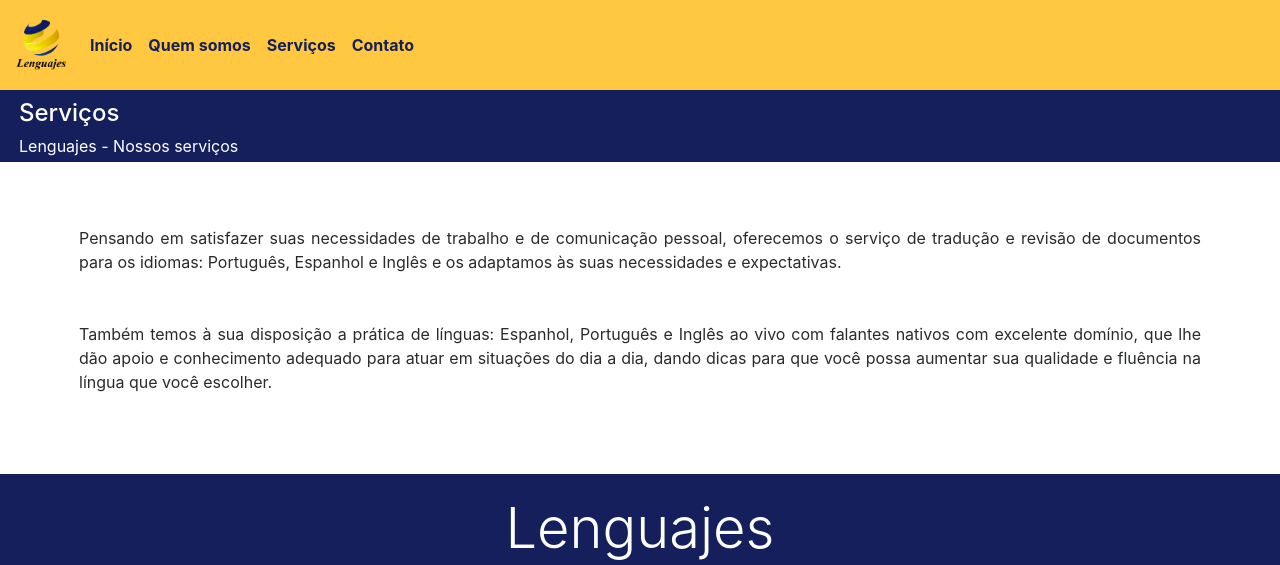
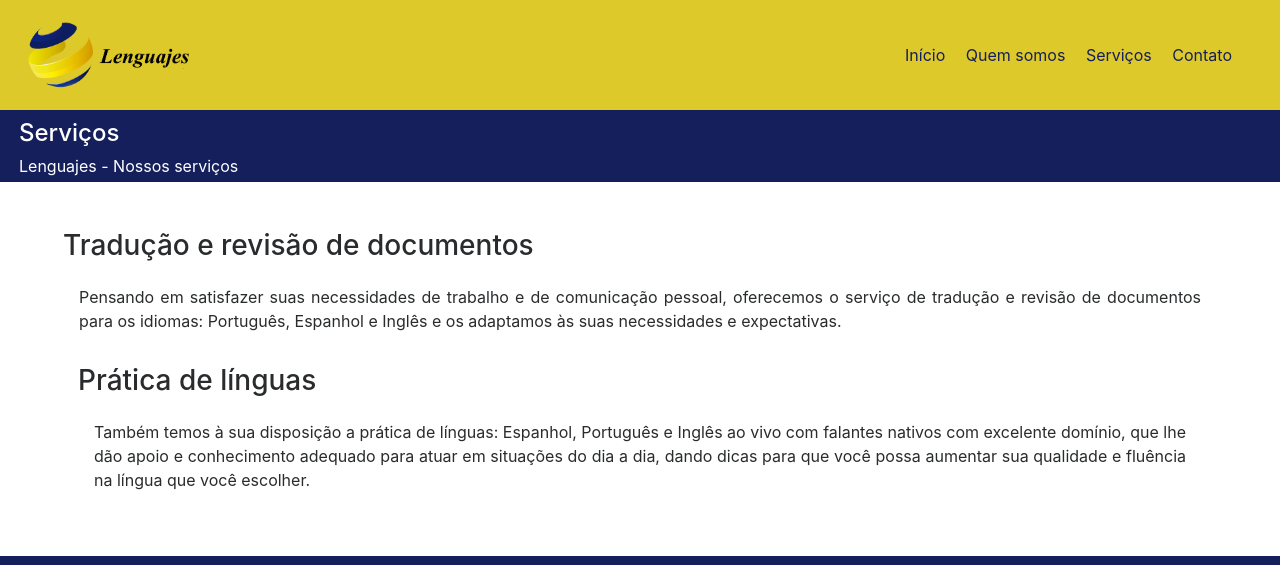
Before and after one commit to jersonjanke/Lenguajes, a plain HTML site: page public/services.html in a window 1280 px wide. Shown: the top 565 px of the page. Drawn offline with nearby package versions, Linux system fonts and the light colour scheme; some packages are replaced by stand-ins of ours; a script that the page names is missing.

Commit message:
Update pages

```diff
--- a/public/css/main.css
+++ b/public/css/main.css
@@ -1,5 +1,5 @@
 .logo {
-    max-width: 50px;
+    max-width: 175px;
 }
 
 /* body {
@@ -49,7 +49,7 @@ a {
 }
 
 .bg-yellow {
-    background: rgba(255, 182, 0, .75) !important;
+    background: rgb(222, 201, 43) !important;
 }
 
 .bg-dark {
@@ -65,3 +65,18 @@ a {
     background-color: rgba(255, 182, 0, .75);
     height: 6px;
 }
+
+.img-center {
+    max-height: 100px;
+    position: absolute;
+    left: 43%;
+}
+
+item-menu {
+    color: #000 !important;
+}
+
+.item-menu:hover {
+    text-decoration: none;
+    font-weight: bold;
+}
--- a/public/services.html
+++ b/public/services.html
@@ -33,7 +33,7 @@
 
 <body>
 
-    <nav class="navbar navbar-toggleable-md navbar-light bg-faded bg-yellow py-3">
+    <!-- <nav class="navbar navbar-toggleable-md navbar-light bg-faded bg-yellow py-3">
 
         <button class="navbar-toggler navbar-toggler-right mt-2" type="button" data-toggle="collapse" data-target="#navbarTogglerDemo02"
             aria-controls="navbarTogglerDemo02" aria-expanded="false" aria-label="Toggle navigation">
@@ -69,7 +69,22 @@
                 </li>
             </ul>
         </div>
-    </nav>
+    </nav> -->
+
+    <div class="d-flex flex-column flex-md-row align-items-center p-3 px-md-4 bg-white border-bottom bg-yellow">
+        <h5 class="my-0 mr-md-auto font-weight-normal">
+            <a href="index.html">
+                <img class="rounded mx-auto d-block logo" src="img/logo-side.png" alt="">
+            </a>
+        </h5>
+        <!-- <img style="max-height: 75px;" class="rounded mx-auto d-block img-center" src="img/logo-small.png" alt="Flag"> -->
+        <nav class="my-2 my-md-0 mr-md-3">
+            <a class="p-2 item-menu" href="index.html">Início</a>
+            <a class="p-2 item-menu" href="who.html">Quem somos</a>
+            <a class="p-2 item-menu" href="services.html">Serviços</a>
+            <a class="p-2 item-menu" href="contact.html">Contato</a>
+        </nav>
+    </div>
 
     <div id="line"></div>
 
@@ -87,15 +102,18 @@
     <section class="container-fluid m-5 animated fadeInLeft">
         <div class="row">
             <div class="col-12">
+                <h3>Tradução e revisão de documentos</h3>
                 <p class="p-3 text-justify">Pensando em satisfazer suas necessidades de trabalho e de comunicação pessoal, oferecemos o serviço de tradução
                     e revisão de documentos para os idiomas: Português, Espanhol e Inglês e os adaptamos às suas necessidades
                     e expectativas.</p>
             </div>
-            <div class="col-12">
-                <p class="p-3 text-justify">Também temos à sua disposição a prática de línguas: Espanhol, Português e Inglês ao vivo com falantes nativos
-                    com excelente domínio, que lhe dão apoio e conhecimento adequado para atuar em situações do dia a dia,
-                    dando dicas para que você possa aumentar sua qualidade e fluência na língua que você escolher.</p>
-            </div>
+        </div>
+        <div class="col-12">
+            <h3>Prática de línguas</h3>
+            <p class="p-3 text-justify">Também temos à sua disposição a prática de línguas: Espanhol, Português e Inglês ao vivo com falantes nativos
+                com excelente domínio, que lhe dão apoio e conhecimento adequado para atuar em situações do dia a dia, dando
+                dicas para que você possa aumentar sua qualidade e fluência na língua que você escolher.</p>
+        </div>
         </div>
     </section>
 
```
Also changed, not shown: public/contact.html (+26 -7 lines), public/index.html (+26 -4 lines), public/who.html (+17 -2 lines), public/img/logo-side.png (added).
